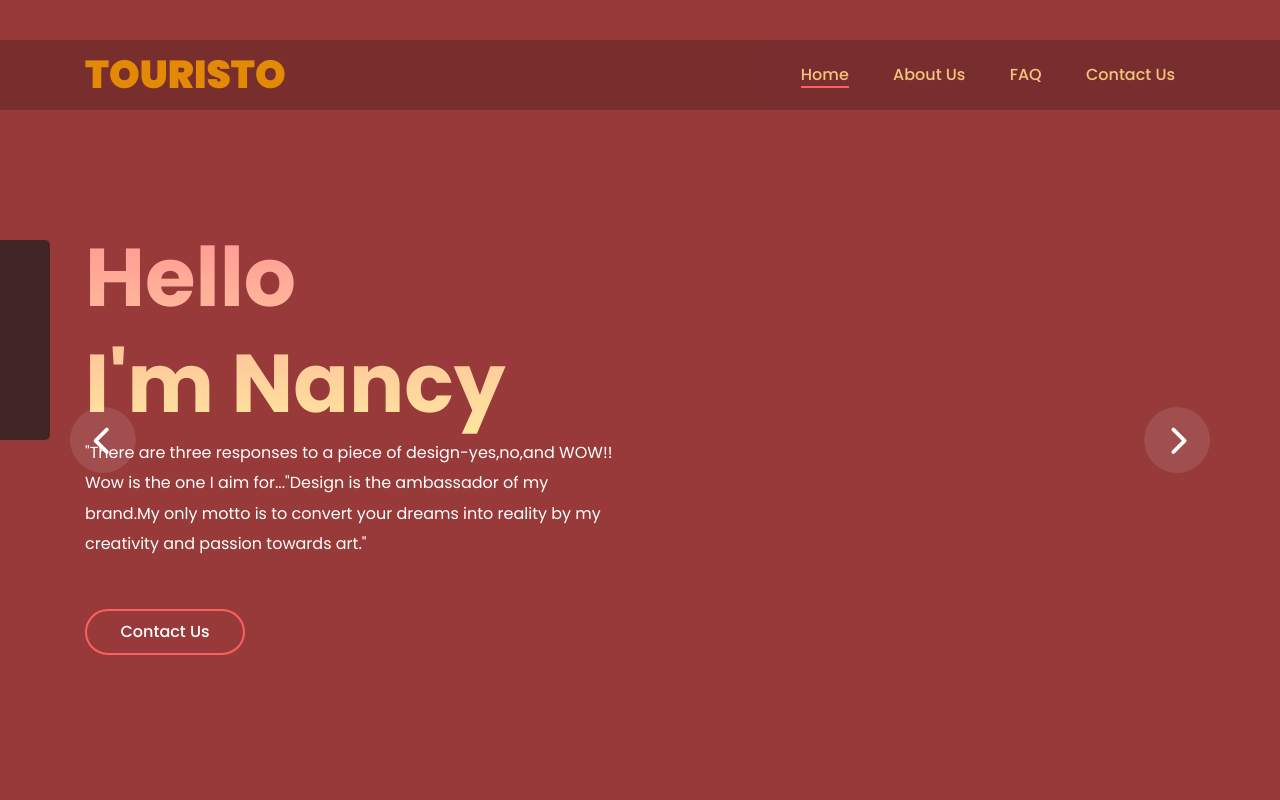
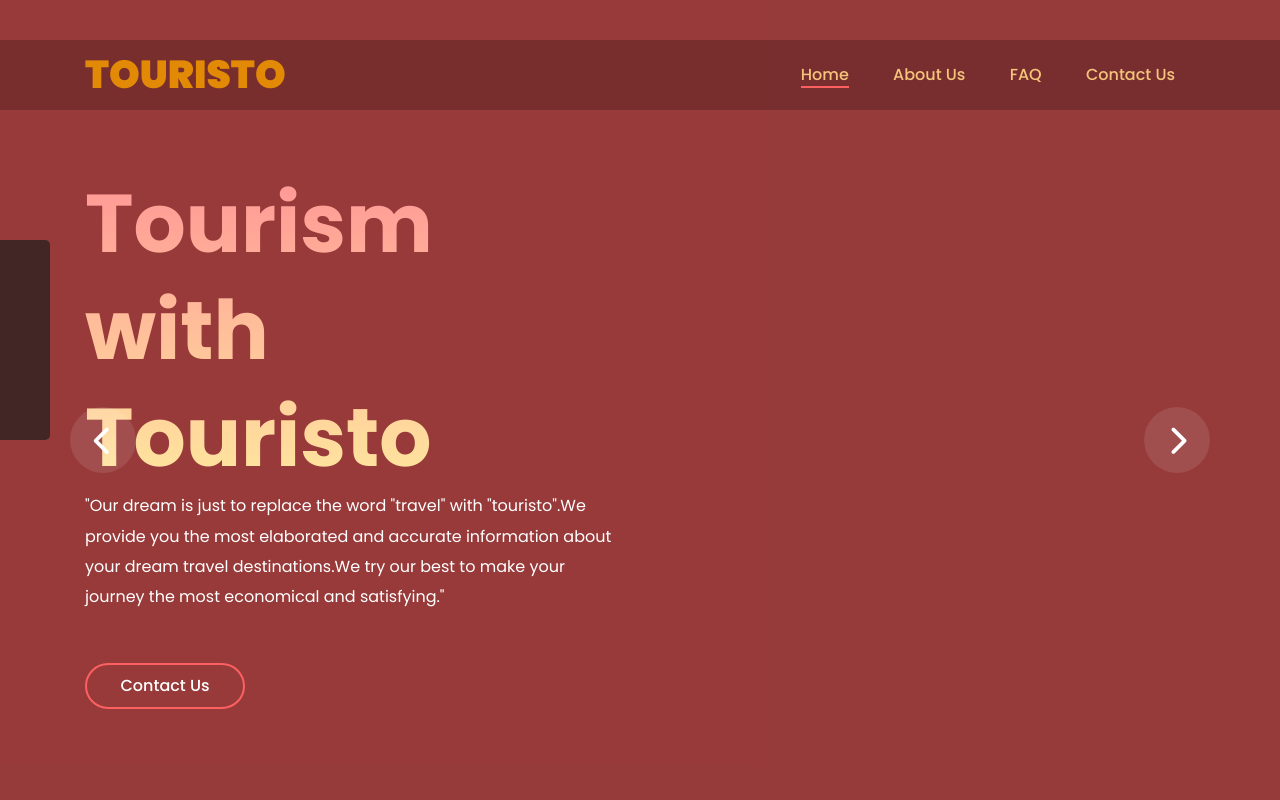
Before and after one commit to KratikJain10/Dotslash6.0-RuntimeTerror, a plain HTML site: page index.html in a window 1280 px wide. Shown: the top 800 px of the page. Drawn offline with nearby package versions, Linux system fonts and the light colour scheme; no server answers; a web font is replaced by a local one.

Commit message:
Update index.html

```diff
--- a/index.html
+++ b/index.html
@@ -103,8 +103,8 @@
 
                         <div class="col-12 col-lg-8 col-xl-6">
                             <div class="welcome-text">
-                                <h2 data-animation="bounceInUp" data-delay="100ms">Hello <br>I'm Nancy</h2>
-                                <p data-animation="bounceInUp" data-delay="500ms">"There are three responses to a piece of design-yes,no,and WOW!! Wow is the one I aim for..."Design is the ambassador of my brand.My only motto is to convert your dreams into reality by my creativity and passion towards art."
+                                <h2 data-animation="bounceInUp" data-delay="100ms">Tourism<br>with Touristo</h2>
+                                <p data-animation="bounceInUp" data-delay="500ms">"Our dream is just to replace the word "travel" with "touristo".We provide you the most elaborated and accurate information about your dream travel destinations.We try our best to make your journey the most economical and satisfying."
                                 </p>
                                 <div class="hero-btn-group" data-animation="bounceInUp" data-delay="900ms">
                                     <a href="#" class="btn alime-btn mb-3 mb-sm-0 mr-4">Contact Us</a>
@@ -123,7 +123,7 @@
                         <div class="col-12 col-lg-8 col-xl-6">
                             <div class="welcome-text">
                                 <h2 data-animation="bounceInUp" data-delay="100ms">GET READY!</h2>
-                                <h4  data-animation="bounceInUp" data-delay="300ms">"To have your boring clothes funked up folks." </h4>
+                                <h4  data-animation="bounceInUp" data-delay="300ms">"To travel with us" </h4>
                                 <p data-animation="bounceInUp" data-delay="500ms">Let's make the joy of dressing an art with gingerart.Style is the way to say who you are without speaking and here at gingerart we convert your dream looks into reality by customising your choices.Tea is incomplete without ginger and so is your styling without us.
                                 </p>
                                 <div class="hero-btn-group" data-animation="bounceInUp" data-delay="900ms">
```
